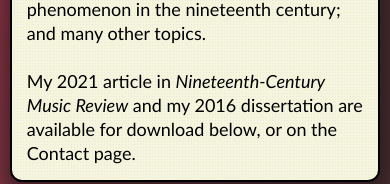
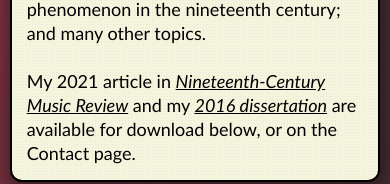
Before and after one commit to jlayher/molly-barnes-music, a Next.js app: page /research in a window 390 px wide. Shown: the part 754-938 px from the top of the page. Built offline with nearby package versions, Linux system fonts and the light colour scheme.

Commit message:
added and styled links in research

```diff
--- a/src/pages/research.js
+++ b/src/pages/research.js
@@ -36,10 +36,10 @@ const research = () => {
                 phenomenon in the nineteenth century; and many other topics.
                 <br />
                 <br />
-                My 2021 article in <i>
-                Nineteenth-Century Music Review
-                </i> and my 2016
-                dissertation are available for download below, or on the Contact page.
+                My 2021 article in&nbsp;
+              <a >Nineteenth-Century Music Review</a>
+              &nbsp;and my&nbsp;
+              <a>2016 dissertation</a> are available for download below, or on the Contact page.
             </p>
           </div>
 
--- a/src/styles/research.module.css
+++ b/src/styles/research.module.css
@@ -79,7 +79,21 @@
     padding: 25px 32px 25px 32px;
     line-height: 38px;
 }
+.research__body_text_research p a {
+    font-size: 28px;
+    line-height: 38px;
+    font-style: italic;
+    cursor: pointer;
+    text-decoration: underline;
 
+}
+
+/* .research__body_text_anchor{
+    font-size: inherit;
+    padding: 25px 32px 25px 32px;
+    line-height: 38px;
+    font-style: italic;
+} */
 .research__body_text_research i {
     font-size: 26px;
 }
@@ -187,6 +201,9 @@
     .research__body_text_research p {
         font-size: 22px;
     }
+    .research__body_text_research p a {
+        font-size: 22px;
+    }
 
     .research__body_text_research i {
     font-size: 22px;
@@ -291,6 +308,10 @@
     .research__body_text_research p {
         font-size: 18px;
     }
+    .research__body_text_research p a {
+        font-size: 18px;
+        line-height: 24px;
+    }
 
     .research__body_text_research{
         max-width: 95%;
```
